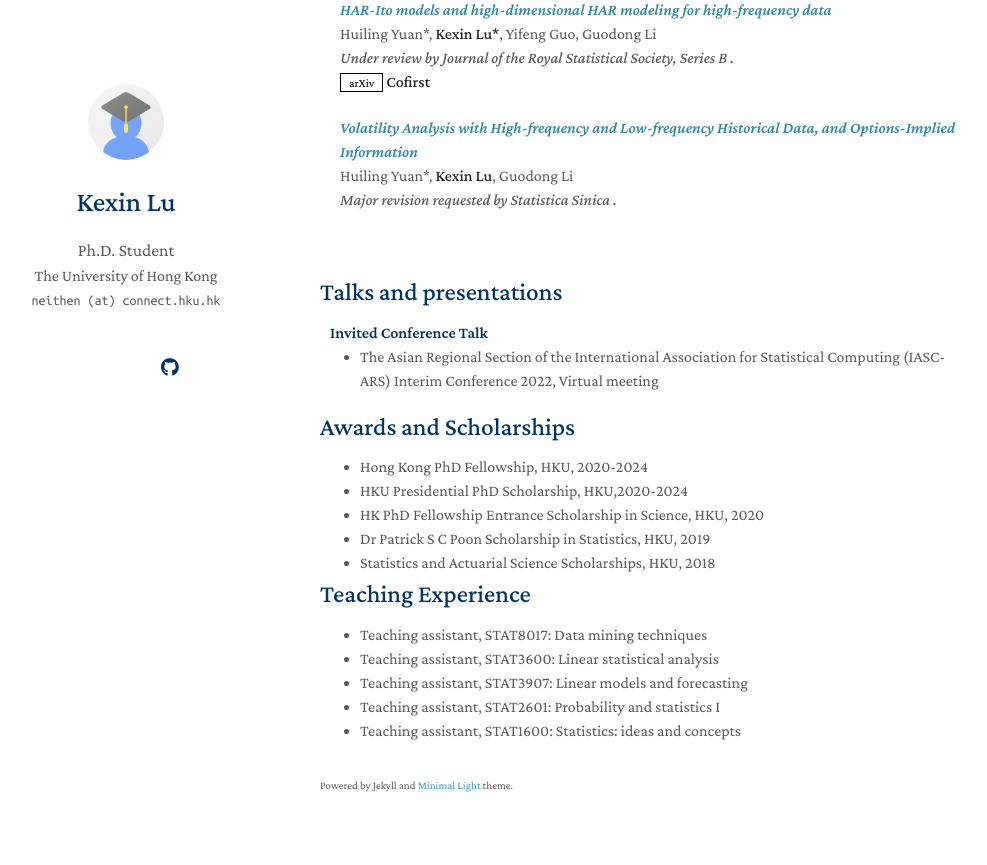
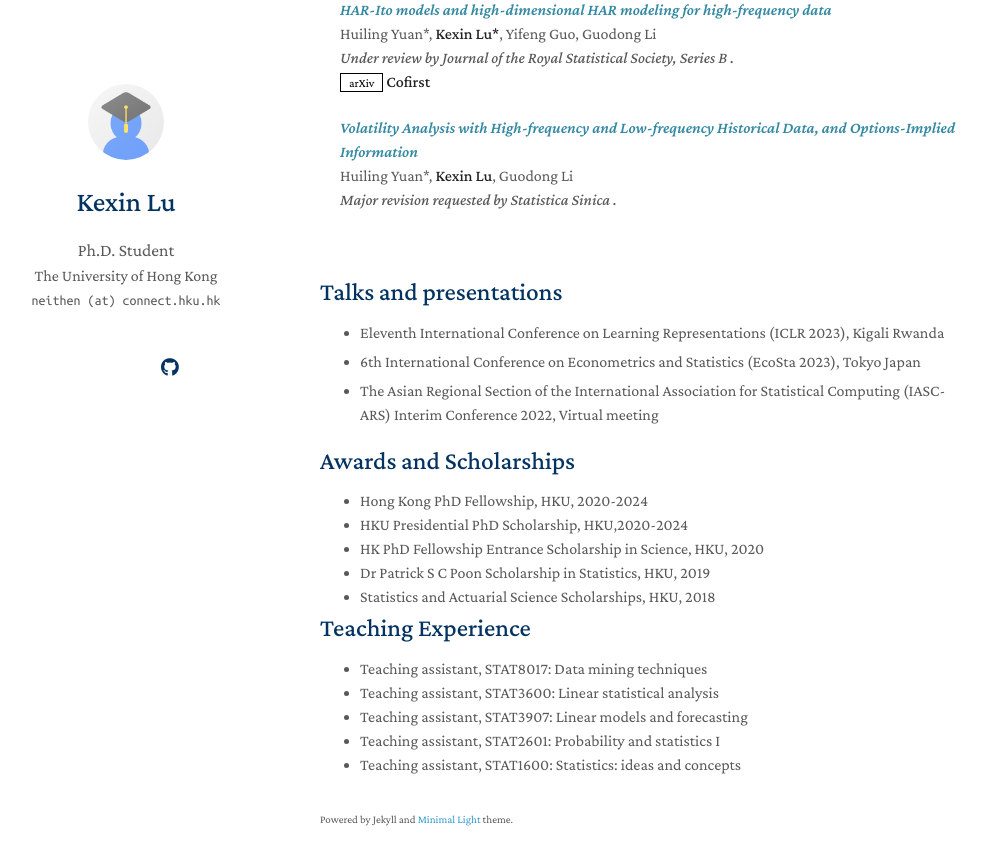
Before and after one commit to neithen-Lu/minimal-light, a Jekyll site: the page built from index.md, in a window 1280 px wide and 900 px high, scrolled down 594 px. Shown: the top 865 px of the window, without its empty margins (150-1137 px from the left). Built offline with Jekyll 4.4.1, drawn with Linux system fonts in a browser that asks for light colours; nearby versions of some CDN libraries; a style sheet for code colours, icons or effects is not loaded; our own code applies the rules of GitHub Pages for plain Markdown files.

Commit message:
Update talks.md

```diff
--- a/_includes/talks.md
+++ b/_includes/talks.md
@@ -1,7 +1,11 @@
 ## Talks and presentations
 
-<h4 style="margin:0 10px 0;">Invited Conference Talk</h4>
-
+<ul style="margin:0 0 5px;">
+  <li><a href="https://iclr.cc/Conferences/2023/Dates"><autocolor>Eleventh International Conference on Learning Representations (ICLR 2023), Kigali Rwanda</autocolor></a></li>
+</ul>
+<ul style="margin:0 0 5px;">
+  <li><a href="http://www.cmstatistics.org/EcoSta2023/"><autocolor>6th International Conference on Econometrics and Statistics (EcoSta 2023), Tokyo Japan</autocolor></a></li>
+</ul>
 <ul style="margin:0 0 5px;">
   <li><a href="https://www.eduhk.hk/iasc-ars2022/index.html"><autocolor>The Asian Regional Section of the International Association for Statistical Computing (IASC-ARS) Interim Conference 2022, Virtual meeting</autocolor></a></li>
 </ul>
```
